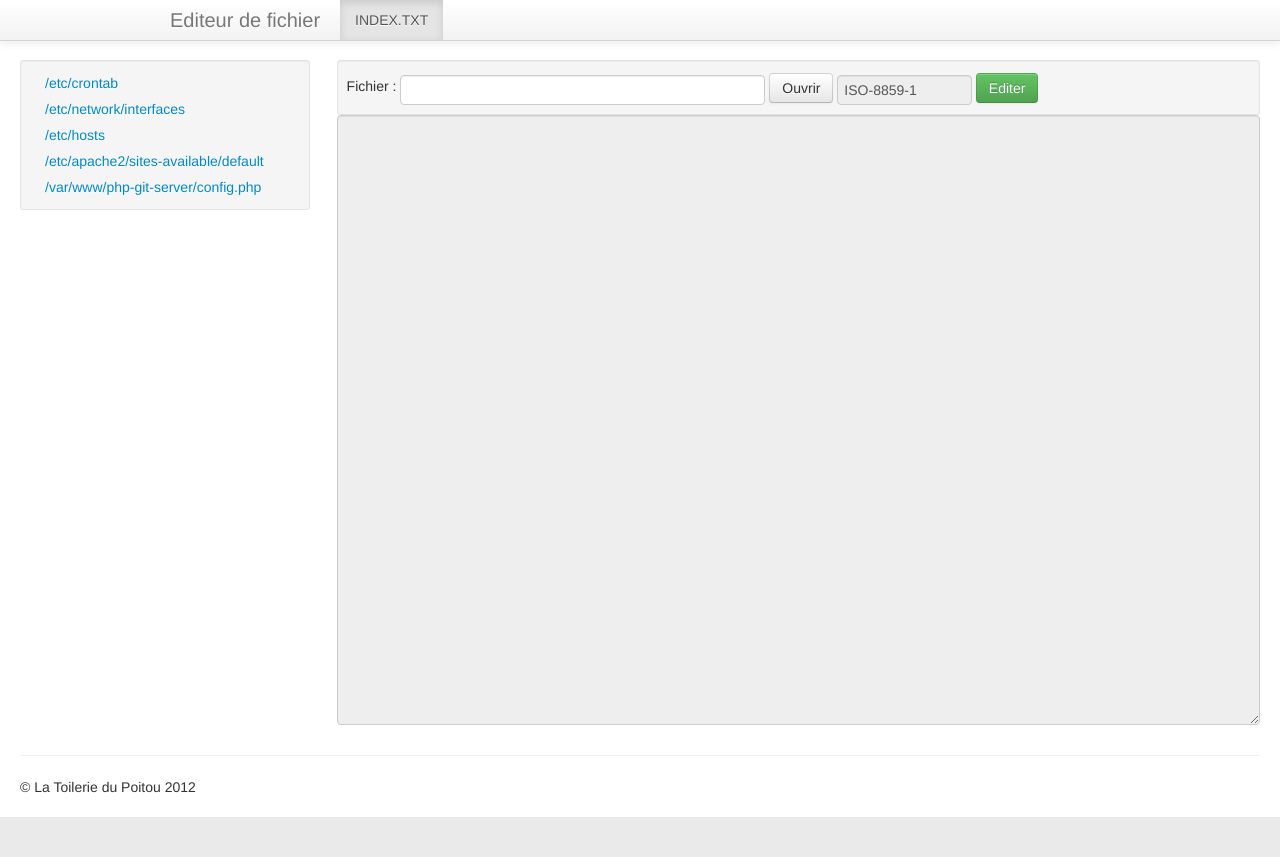
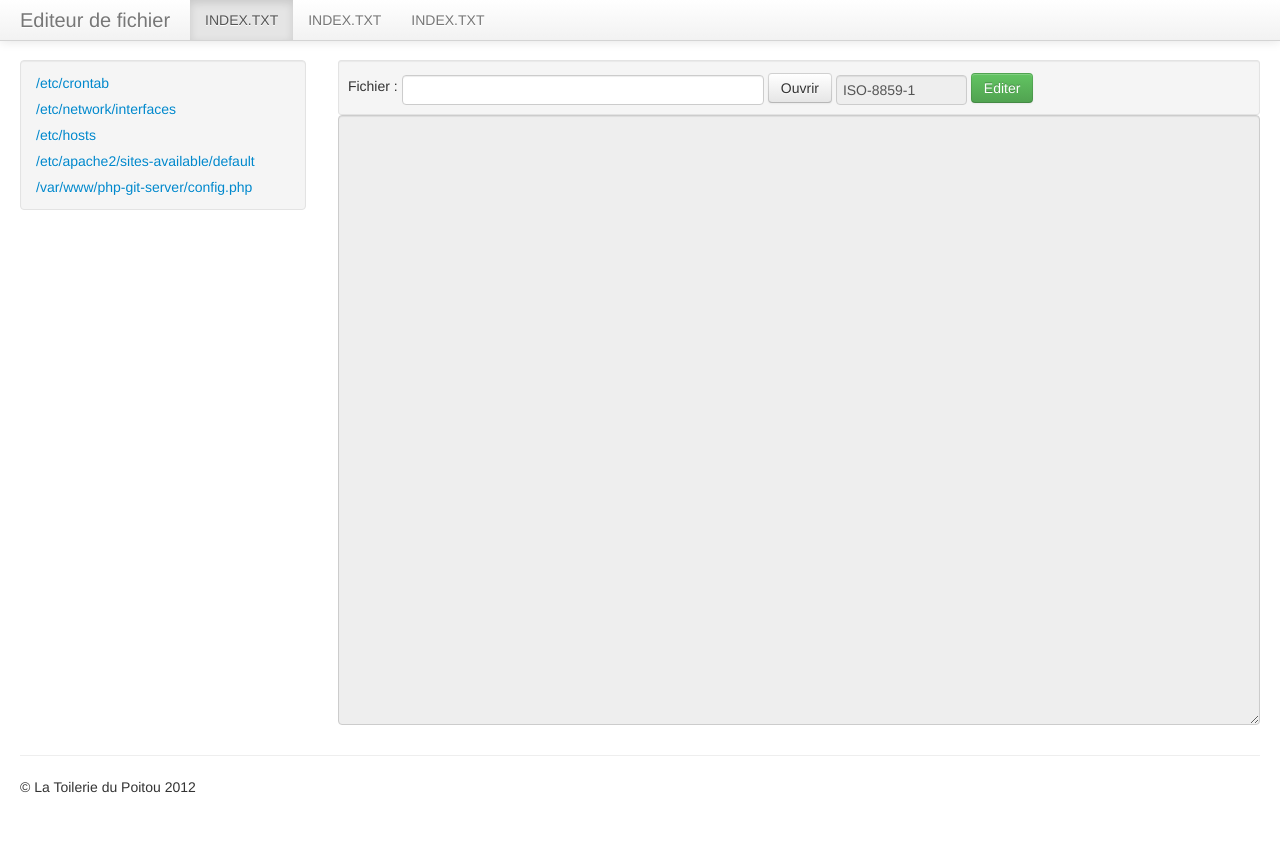
Before and after one commit to pbillerot/edf, a PHP site: page /index.php in a window 1280 px wide. Before the commit the page ends 817 px from the top, so only its background shows below. Run offline with PHP 8.4, Linux system fonts and the light colour scheme.

Commit message:
look and feel du header

```diff
--- a/index.php
+++ b/index.php
@@ -94,35 +94,38 @@ try
 <meta name="publisher" content="Eclipse-php sous Xubuntu" />
 <meta name="copyright" content="<?php echo constant("COPYRIGHT"); ?>" />
 <meta name="description" content="<?php echo constant("DESCRIPTION"); ?>" />
-<title><?php echo constant("COPYRIGHT"); ?></title>
+<title><?php echo constant("DESCRIPTION"); ?></title>
 <!-- Le styles -->
-<link href="bootstrap/css/boottheme.css" rel="stylesheet">
-<style>
+<link href="bootstrap/css/bootstrap.css" rel="stylesheet">
+<style type="text/css">
       body {
         padding-top: 60px;
-	/* 60px to make the container go all the way to the bottom of the topbar */
+        padding-bottom: 40px;
       }
-.navbar {
-	width: 100%;
-}
-.container {
-	width: 100%;
+      .sidebar-nav {
+        padding: 9px 0;
       }
 </style>
+<link href="bootstrap/css/bootstrap-responsive.css" rel="stylesheet">
 </head>
 <body>
 	<form name="maForm" method="POST">
 
-		<div class="navbar navbar-fixed-top">
+		<div id="header" class="navbar navbar-fixed-top">
 			<div class="navbar-inner">
-				<div class="container">
+				<div class="container-fluid">
 					<a class="btn btn-navbar" data-toggle="collapse"
-						data-target=".nav-collapse"> <span class="icon-bar"></span> <span
-						class="icon-bar"></span> <span class="icon-bar"></span>
-					</a> <a class="brand" href="#"><?php echo constant("DESCRIPTION"); ?></a>
-					<div class="nav-collapse collapse">
+						data-target=".nav-collapse">
+						<span class="icon-bar"></span>
+						<span class="icon-bar"></span>
+						<span class="icon-bar"></span>
+					</a>
+					<a class="brand" href="#"><?php echo constant("DESCRIPTION"); ?></a>
+					<div class="nav-collapse navbar-responsive-collapse in collapse" style="heikght: auto;">
 						<ul class="nav">
-							<li class="active"><a href="#"><?php echo strtoupper($fileindex); ?></a></li>
+							<li class="active"><a href="<?php echo $_SERVER["PHP_SELF"].'?fileindex='.$fileindex.'&filename='.$fileindex; ?>"><?php echo strtoupper($fileindex); ?></a></li>
+													<li><a href="<?php echo $_SERVER["PHP_SELF"].'?fileindex='.$fileindex.'&filename='.$fileindex; ?>"><?php echo strtoupper($fileindex); ?></a></li>
+													<li><a href="<?php echo $_SERVER["PHP_SELF"].'?fileindex='.$fileindex.'&filename='.$fileindex; ?>"><?php echo strtoupper($fileindex); ?></a></li>
 												</ul>
 					</div>
 				</div>
@@ -131,7 +134,8 @@ body {
 
 		<div class="container-fluid">
 			<div class="row-fluid">
-				<div class="span3 well well-small">
+				<div class="span3">
+					<div class="well sidebar-nav">
 						<ul class="nav nav-list">
 						<?php foreach ($fileindex_a as $fi): ?>
 						<li><a
@@ -139,18 +143,13 @@ body {
 						<?php endforeach;?>
 						</ul>
 					</div>
+				</div>
 				<div class="span9">
 					<div class="navbar-form well well-small">Fichier :
 
 						<input class="span5" size="50" type="text" name="filename"	id="filename" value="<?php echo $filename ?>" />
 						<button class="btn" type="submit" name="ouvrir">Ouvrir</button>
 						<input class="span2" size="50" type="text" name="charset"id="charset" value="<?php echo $charset?>" disabled="disabled"/>
-						<!--
-						<select class="span2 input-medium" name="charset" >
-	  						<option value="ISO-8859-1" <?php echo $charset == 'ISO-8859-1' ? 'selected' : '';?>>ISO-8859-1</option>
-	  						<option value="UTF-8" <?php echo $charset == 'UTF-8' ? 'selected' : '';?>>UTF-8</option>
-	  					</select>
-	  					 -->
 						<?php if ( $isEnEdition ) :?>
 							<button class="btn btn-success" type="submit" name="enregistrer">Enregistrer</button>
 						<?php else :?>
```
Also changed, not shown: boottheme.html (+4 -5 lines). Lines whose indentation alone changed are shown as unchanged.
